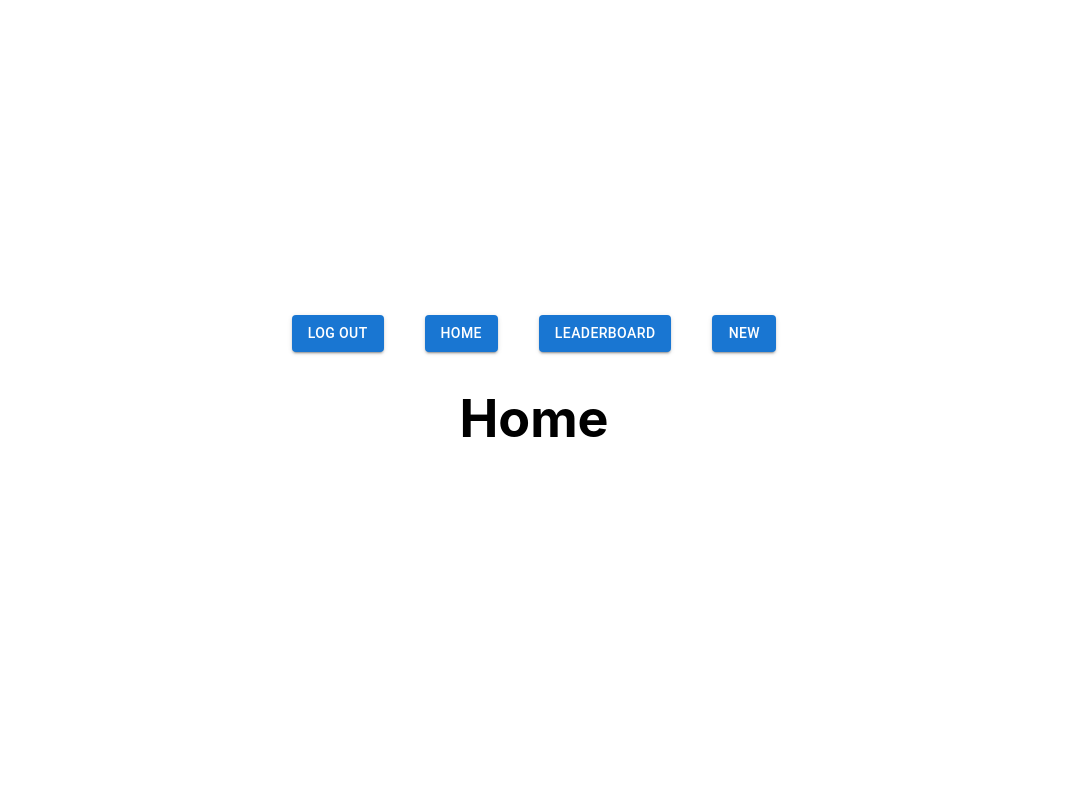
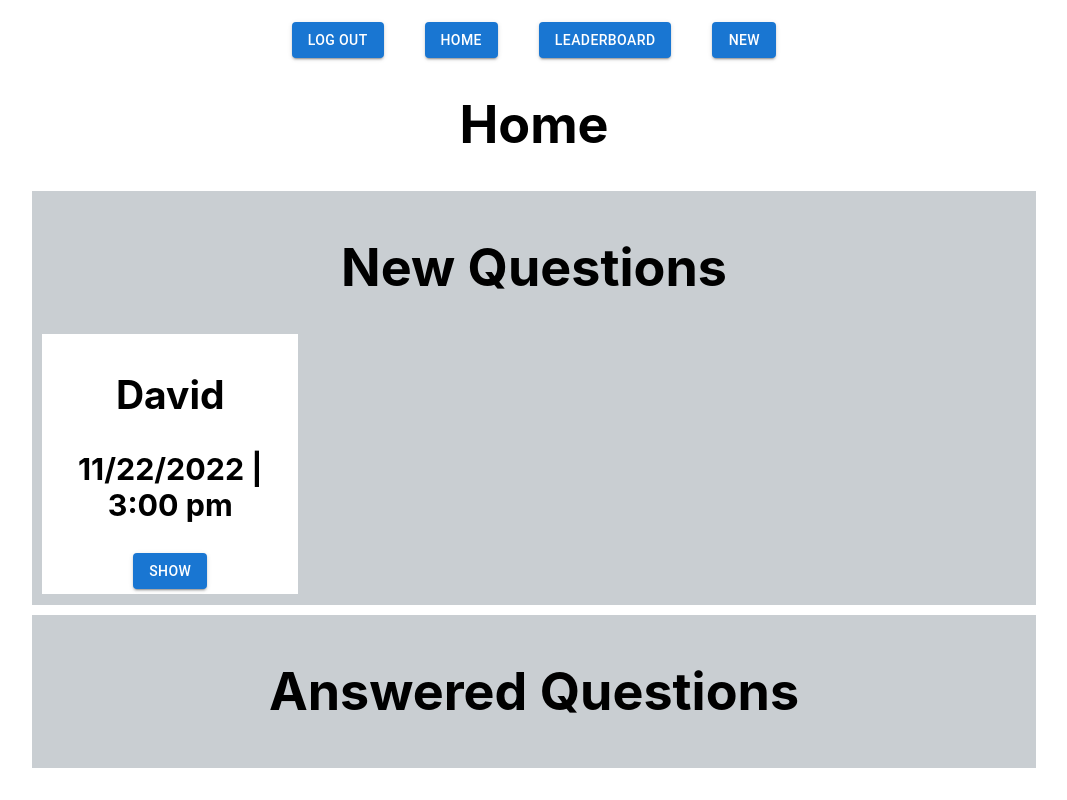
Before and after one commit to drichards188/polling-project, a React (Create React App) app: page /home in a window 1280 px wide. Shown: the whole page, without its empty margins (106-1173 px from the left). Built offline with nearby package versions, Linux system fonts and the light colour scheme.

Commit message:
added a card component

```diff
--- a/src/App.tsx
+++ b/src/App.tsx
@@ -2,8 +2,8 @@ import React from 'react';
 import {BrowserRouter, Route, Routes} from "react-router-dom";
 import {Counter} from './features/counter/Counter';
 import './App.css';
-import Landing from "./features/landing/Landing";
-import Home from "./features/home/Home";
+import Landing from "./features/misc/Landing";
+import Home from "./features/polling/Home";
 
 function App() {
     return (
--- a/src/features/home/Home.tsx
+++ b/src/features/misc/Header.tsx
@@ -1,14 +1,14 @@
 import {Link} from "react-router-dom";
 import {Button} from "@mui/material";
 
-const Home = () => {
+const Header = () => {
 
     const linkStyle = {
         margin: "2%",
+        textDecoration: 'none'
     };
 
     return (
-        <div style={{minWidth: "80%"}}>
             <nav style={{display: "inline-block", minWidth: "100%"}}>
                 <Link style={linkStyle} to={'/'}>
                     <Button variant="contained">Log Out</Button>
@@ -26,9 +26,7 @@ const Home = () => {
                     <Button variant="contained">New</Button>
                 </Link>
             </nav>
-            <h1>Home</h1>
-        </div>
     )
 }
 
-export default Home;
+export default Header;
--- a/src/features/landing/Landing.tsx
+++ b/src/features/misc/Landing.tsx
@@ -22,7 +22,7 @@ const Landing = () => {
     }
 
     const handleAccountSelect = (e: any) => {
-        navigate('/home')
+        navigate('/polling')
     }
 
     return (
--- /dev/null
+++ b/src/features/polling/Card.tsx
@@ -0,0 +1,20 @@
+import {Button} from "@mui/material";
+
+const Card = ({userData}: any) => {
+
+    const cardStyle = {
+        backgroundColor: "white",
+        width: '25%',
+        padding: '.5%'
+    }
+
+    return (
+        <div style={cardStyle}>
+            <h2>{userData.name}</h2>
+            <h3>{userData.date} | {userData.time}</h3>
+            <Button variant='contained'>Show</Button>
+        </div>
+    )
+}
+
+export default Card;
--- /dev/null
+++ b/src/features/polling/Home.tsx
@@ -0,0 +1,30 @@
+import {Link} from "react-router-dom";
+import {Button} from "@mui/material";
+
+import Header from "../misc/Header";
+import Card from "./Card";
+
+const Home = () => {
+
+    const containerStyle = {
+        backgroundColor: "#C9ced2",
+        padding: '1%',
+        margin: '1%'
+    }
+
+    return (
+        <div style={{minWidth: "80%"}}>
+            <Header/>
+            <h1>Home</h1>
+            <div style={containerStyle}>
+                <h1>New Questions</h1>
+                <Card userData={{id: 12, name: 'David', time: '3:00 pm', date: '11/22/2022'}} />
+            </div>
+            <div style={containerStyle}>
+                <h1>Answered Questions</h1>
+            </div>
+        </div>
+    )
+}
+
+export default Home;
```
